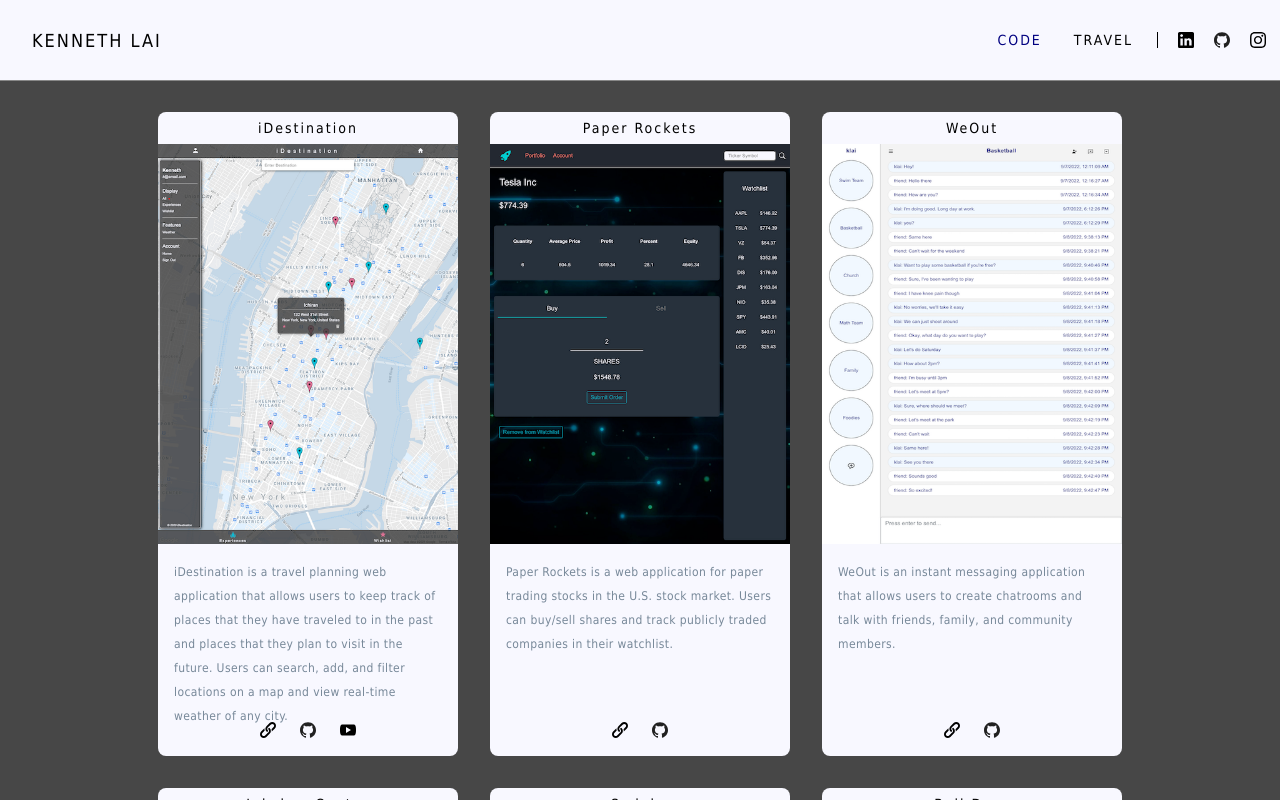
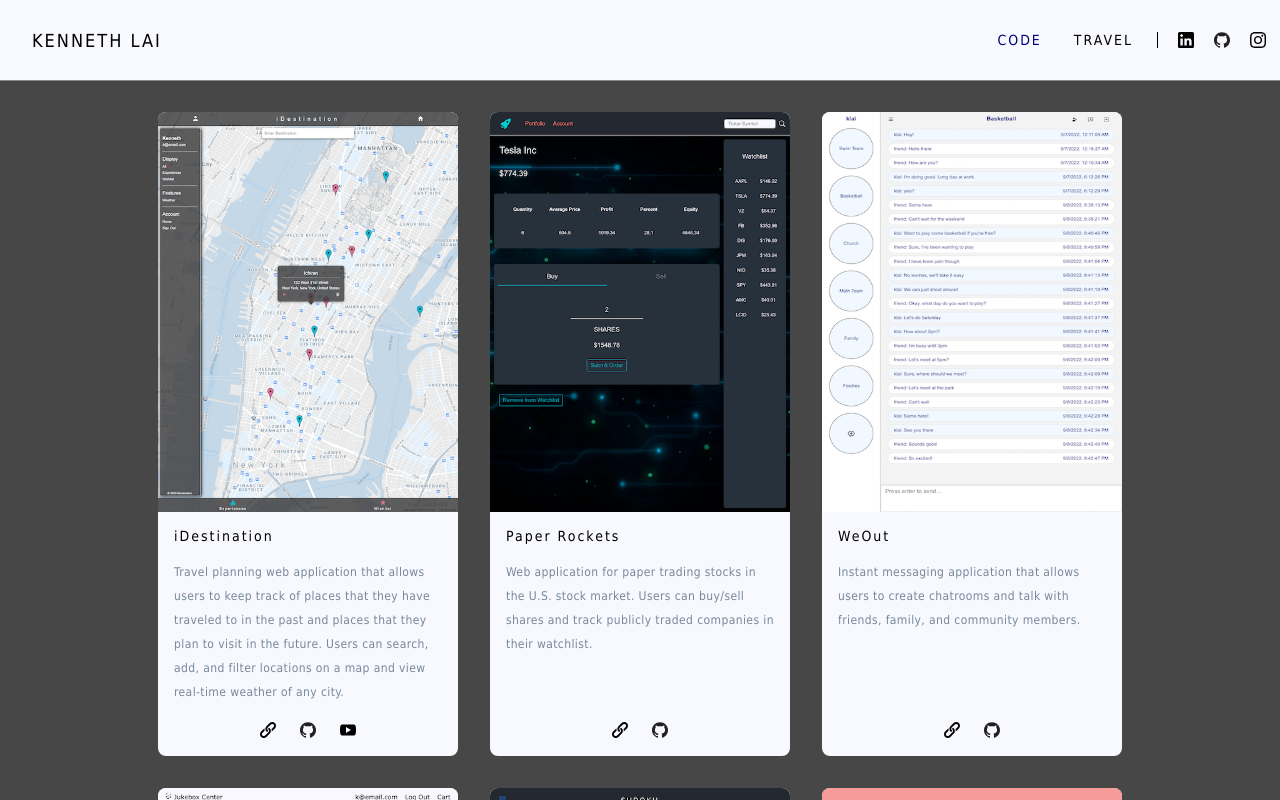
Before and after one commit to klnyc/Kenneth-Lai, a React (Create React App) app: page / in a window 1280 px wide. Both pictures are taken after a click on the element "CODE". Shown: the top 800 px of the page. Built offline with nearby package versions, Linux system fonts and the light colour scheme.

Commit message:
Move project title below screenshots

```diff
--- a/public/styles/code.css
+++ b/public/styles/code.css
@@ -19,12 +19,13 @@
   display: block;
   height: 400px;
   width: 300px;
+  border-top-left-radius: 8px;
+  border-top-right-radius: 8px;
 }
 
 .project-title {
-  text-align: center;
   font-size: 14px;
-  padding: 8px;
+  padding: 16px 0 0 16px;
   letter-spacing: 2px;
 }
 
--- a/src/components/Project.tsx
+++ b/src/components/Project.tsx
@@ -14,13 +14,15 @@ export const Project = ({
   name,
   description,
   imgSrc,
-  techStack,
   projectUrl,
   githubUrl,
   youtubeUrl,
 }: ProjectProps): JSX.Element => {
   return (
     <div className="project">
+      <div className="project-image">
+        <img src={imgSrc} />
+      </div>
       <div className="project-title">
         <Link
           href={projectUrl}
@@ -28,9 +30,6 @@ export const Project = ({
           className="project-link"
           text={name}
         />
-      </div>
-      <div className="project-image">
-        <img src={imgSrc} />
       </div>
       <div className="project-description">{description}</div>
       <div className="project-links">
--- a/src/projects.ts
+++ b/src/projects.ts
@@ -3,7 +3,7 @@ import { ProjectProps } from "./components/Project";
 export const projects: ProjectProps[] = [
   {
     name: "iDestination",
-    description: `iDestination is a travel planning web application that allows users to keep track of places
+    description: `Travel planning web application that allows users to keep track of places
       that they have traveled to in the past and places that they plan to visit in the future.
       Users can search, add, and filter locations on a map and view real-time weather of any city.`,
     imgSrc: "/screenshots/idestination.png",
@@ -24,7 +24,7 @@ export const projects: ProjectProps[] = [
   },
   {
     name: "Paper Rockets",
-    description: `Paper Rockets is a web application for paper trading stocks in the U.S. stock market.
+    description: `Web application for paper trading stocks in the U.S. stock market.
       Users can buy/sell shares and track publicly traded companies in their watchlist.`,
     imgSrc: "/screenshots/paperrockets.png",
     techStack: ["JavaScript", "React", "Firebase", "Sass", "Bootstrap", "HTML"],
@@ -33,7 +33,7 @@ export const projects: ProjectProps[] = [
   },
   {
     name: "WeOut",
-    description: `WeOut is an instant messaging application that allows users to
+    description: `Instant messaging application that allows users to
       create chatrooms and talk with friends, family, and community members.`,
     imgSrc: "/screenshots/weout.png",
     techStack: ["JavaScript", "React", "Firebase", "Sass", "Bootstrap", "HTML"],
@@ -42,7 +42,7 @@ export const projects: ProjectProps[] = [
   },
   {
     name: "Jukebox Center",
-    description: `Jukebox Center is an e-commerce website that sells music albums.
+    description: `E-commerce website that sells music albums.
       Users can filter albums by genre, add albums to their cart to
       checkout as a user or guest, and view their order history.`,
     imgSrc: "/screenshots/jukeboxcenter.png",
@@ -63,7 +63,7 @@ export const projects: ProjectProps[] = [
   },
   {
     name: "Sudoku",
-    description: `Sudoku is a number-placement puzzle.
+    description: `Number-placement puzzle.
       The goal is to fill the 9x9 grid with digits so that
       each column, each row, and each of the nine 3x3 subgrids
       contain all of the digits from 1 to 9 exactly once.`,
@@ -79,7 +79,7 @@ export const projects: ProjectProps[] = [
   },
   {
     name: "Ball Drop",
-    description: `Ball Drop is a game where you try to catch every falling ball.
+    description: `In this game, try to catch every falling ball.
       The basket follows your mouse movements and the ball drops faster after every successful catch.`,
     imgSrc: "/screenshots/balldrop.png",
     techStack: [
```
